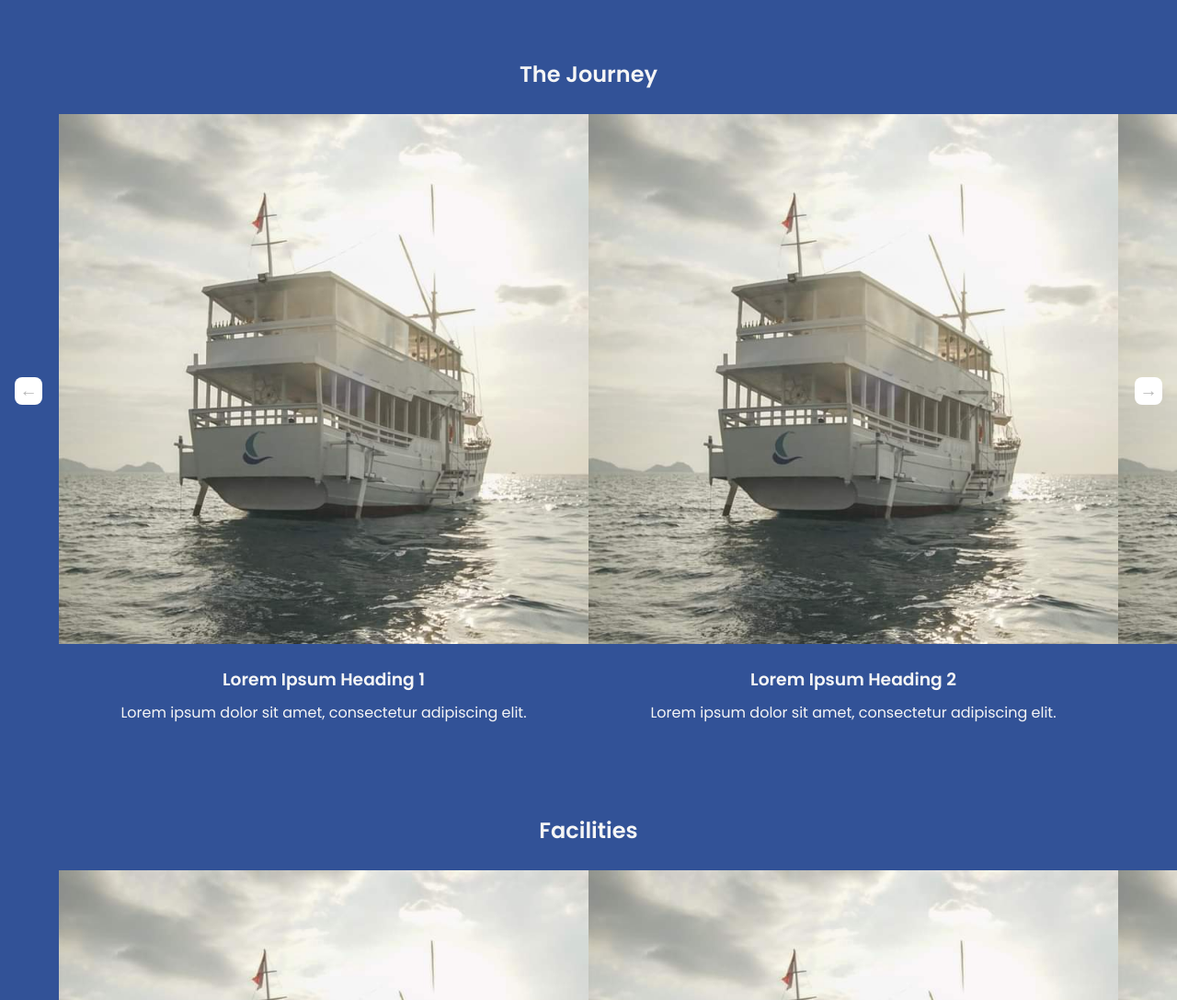
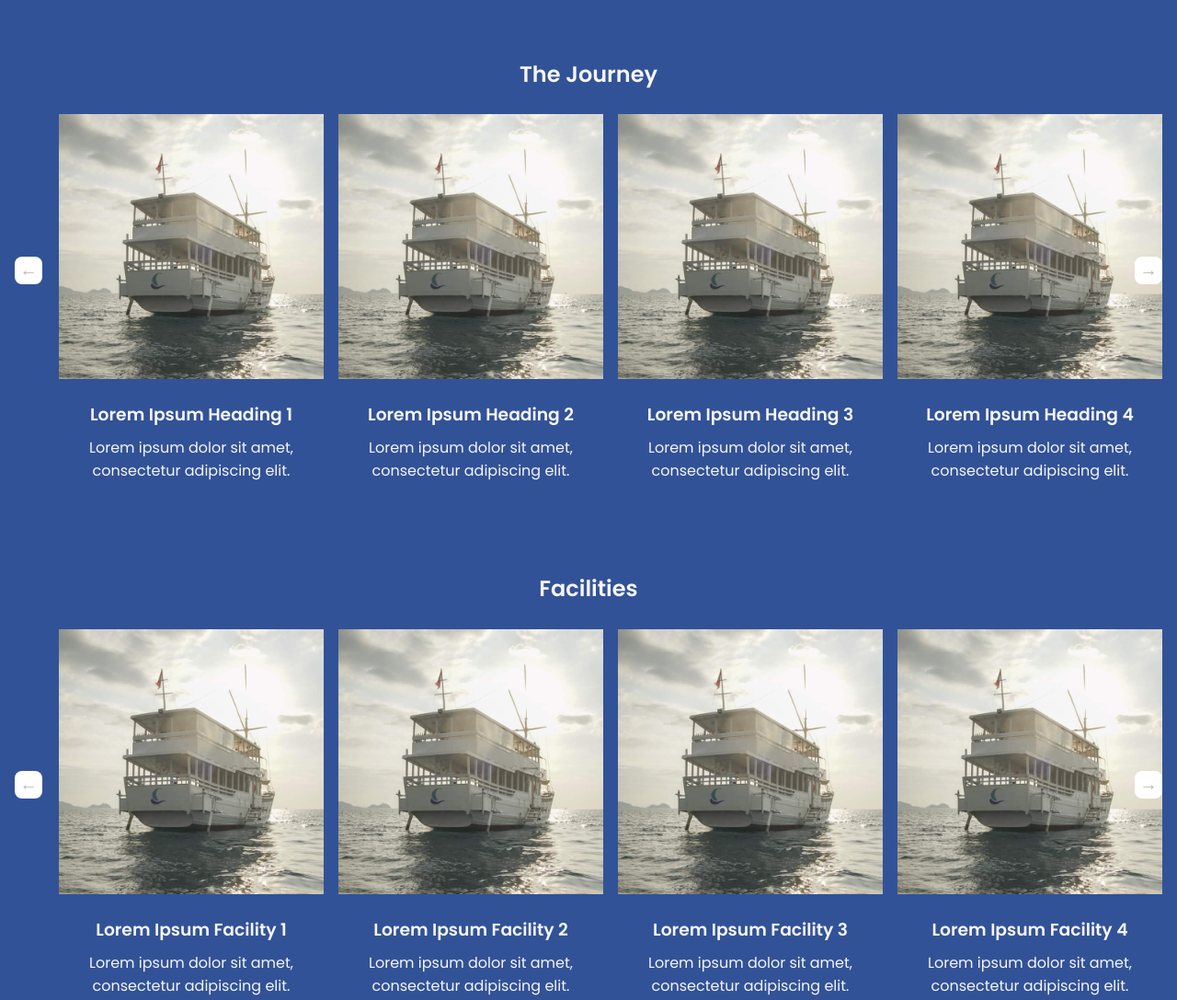
Before and after one commit to lazynewb/banjo, a plain HTML site: page index.html in a window 1280 px wide. Shown: the part 702-1789 px from the top of the page at 92% size. Drawn offline with Linux system fonts and the light colour scheme.

Commit message:
Touchpad & touchscreen swipe test

```diff
--- a/script.js
+++ b/script.js
@@ -10,16 +10,21 @@ document.querySelectorAll('.nav__link').forEach(link => {
   });
 });
 
-// Generic slider functionality with dynamic slides-per-view
+// Generic slider functionality with dynamic slides-per-view + swipe/drag support
 function initSlider(sliderName) {
-  const container = document.querySelector(`.${sliderName}-slider`);
-  const viewport = container.querySelector('.slider__viewport');
-  const slides = Array.from(viewport.children);
-  const prevBtn = container.querySelector('.prev');
-  const nextBtn = container.querySelector('.next');
-  let currentIndex = 0;
+  const container   = document.querySelector(`.${sliderName}-slider`);
+  const viewport    = container.querySelector('.slider__viewport');
+  const slides      = Array.from(viewport.children);
+  const prevBtn     = container.querySelector('.prev');
+  const nextBtn     = container.querySelector('.next');
+  let currentIndex  = 0;
+  let startX        = 0;
+  let deltaX        = 0;
+  let dragging      = false;
+  let perView       = 0;
+  let baseOffsetPct = 0;
 
-  // determine how many slides fit in view
+  // how many slides to show
   function slidesPerView() {
     const w = window.innerWidth;
     if (w >= 1024) return 4;
@@ -27,28 +32,24 @@ function initSlider(sliderName) {
     return 2;
   }
 
-  // reposition and clamp index, disable buttons at edges
+  // reposition and clamp index, disable buttons
   function update() {
-    const perView = slidesPerView();
+    perView = slidesPerView();
     const maxIndex = slides.length - perView;
-    // clamp
-    if (currentIndex < 0) currentIndex = 0;
-    if (currentIndex > maxIndex) currentIndex = maxIndex;
+    currentIndex = Math.max(0, Math.min(currentIndex, maxIndex));
 
-    // translate by percentage of viewport
-    const offsetPercent = (currentIndex * 100) / perView;
-    viewport.style.transform = `translateX(-${offsetPercent}%)`;
+    const offsetPct = (currentIndex * 100) / perView;
+    viewport.style.transform = `translateX(-${offsetPct}%)`;
 
-    // toggle disabled states
-    prevBtn.disabled = (currentIndex === 0);
-    nextBtn.disabled = (currentIndex === maxIndex);
+    prevBtn.disabled = currentIndex === 0;
+    nextBtn.disabled = currentIndex === maxIndex;
   }
 
+  // click handlers
   prevBtn.addEventListener('click', () => {
     currentIndex--;
     update();
   });
-
   nextBtn.addEventListener('click', () => {
     currentIndex++;
     update();
@@ -56,6 +57,39 @@ function initSlider(sliderName) {
 
   // recalc on resize
   window.addEventListener('resize', update);
+
+  // pointer (mouse/touch) dragging
+  viewport.addEventListener('pointerdown', e => {
+    dragging = true;
+    startX   = e.clientX;
+    perView  = slidesPerView();
+    baseOffsetPct = (currentIndex * 100) / perView;
+    viewport.style.transition = 'none';
+    viewport.setPointerCapture(e.pointerId);
+  });
+
+  viewport.addEventListener('pointermove', e => {
+    if (!dragging) return;
+    deltaX = e.clientX - startX;
+    const pctDrag = (deltaX / viewport.clientWidth) * 100;
+    viewport.style.transform = `translateX(${-baseOffsetPct + pctDrag}%)`;
+  });
+
+  function endDrag() {
+    if (!dragging) return;
+    dragging = false;
+    viewport.style.transition = 'transform 0.5s ease';
+
+    const threshold = viewport.clientWidth / 4;
+    if (deltaX < -threshold) currentIndex++;
+    if (deltaX >  threshold) currentIndex--;
+    deltaX = 0;
+    update();
+  }
+
+  viewport.addEventListener('pointerup', endDrag);
+  viewport.addEventListener('pointercancel', endDrag);
+  viewport.addEventListener('pointerleave', endDrag);
 
   // initial position
   update();
@@ -66,9 +100,10 @@ initSlider('itinerary');
 initSlider('facility');
 initSlider('pricing');
 
+
 // Contact buttons
 const whatsappBtn = document.getElementById('whatsappBtn');
-const telegramBtn = document.getElementById('telegramBtn');
+const telegramBtn  = document.getElementById('telegramBtn');
 const messageInput = document.getElementById('messageInput');
 
 whatsappBtn.addEventListener('click', () => {
--- a/style.css
+++ b/style.css
@@ -178,8 +178,15 @@ main {
 
 .slider__viewport {
   display: flex;
+  gap: 1rem;
   transition: transform 0.5s ease;
   will-change: transform;
+  touch-action: pan-y;
+  cursor: grab;
+}
+
+.slider__viewport:active {
+  cursor: grabbing;
 }
 
 .slide {
@@ -425,3 +432,13 @@ main {
     font-size: 1.5rem;
   }
 }
+
+/* Desktop override: show 4 slides in itinerary, facility & pricing */
+@media (min-width: 1024px) {
+  .itinerary-slider .slide,
+  .facility-slider .slide,
+  .pricing-slider .slide {
+    flex: 0 0 25%;
+    min-width: 25%;
+  }
+}
```
